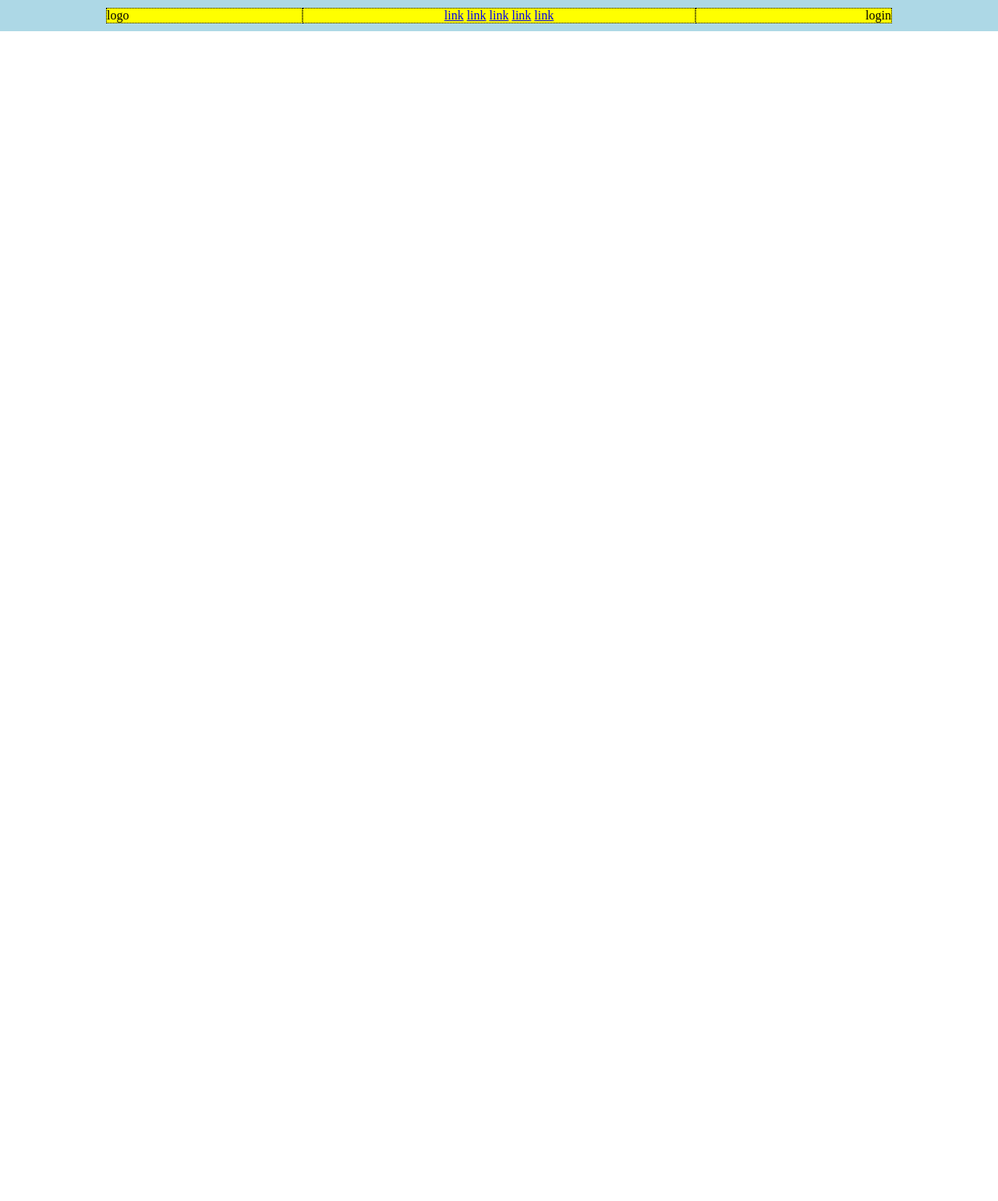
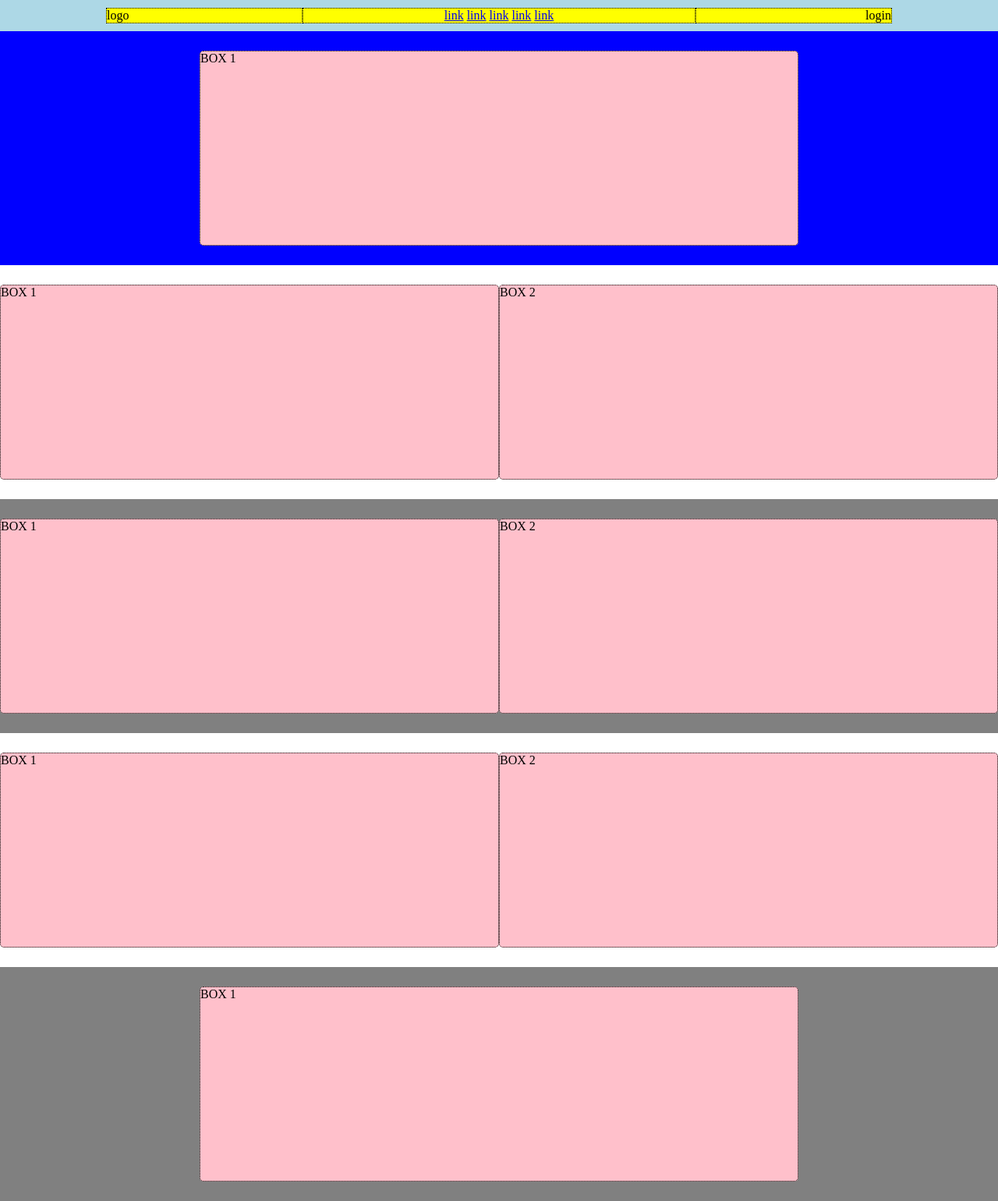
Before and after one commit to Julian2206/htmlcss-struttura-discord, a plain HTML site: page index.html in a window 1280 px wide. Shown: the whole page at 78% size. Before the commit the page ends 800 px from the top, so only its background shows below. Drawn offline with Linux system fonts and the light colour scheme.

Commit message:
htmlcss(mod.3)

```diff
--- a/css/style.css
+++ b/css/style.css
@@ -7,11 +7,14 @@
 .container-header {
   width: 100%;
   margin: 0 auto;
-  display: flex;
   padding: 10px;
   background-color: lightblue;
+  /* flex-direction: row; */
+}
+
+.flex {
+  display: flex;
   justify-content: center;
-  /* flex-direction: row; */
 }
 
 /* header */
@@ -40,3 +43,60 @@
 /* end-header */
 
 /* main-sections */
+
+.section-1 {
+  background-color: blue;
+  width: 100%;
+  height: 300px;
+  display: flex;
+  justify-content: center;
+  align-items: center;
+}
+
+.box1 {
+  background-color: pink;
+  border: 1px dotted black;
+  border-radius: 5px;
+  width: 60%;
+  height: 250px;
+}
+
+/* end-section-1 */
+
+.section-2 {
+  background-color: white;
+  width: 100%;
+  height: 300px;
+  display: flex;
+  justify-content: center;
+  align-items: center;
+}
+
+.section-3 {
+  background-color: grey;
+  width: 100%;
+  height: 300px;
+  display: flex;
+  justify-content: center;
+  align-items: center;
+}
+
+.section-4 {
+  background-color: white;
+  width: 100%;
+  height: 300px;
+  display: flex;
+  justify-content: center;
+  align-items: center;
+}
+
+.section-5 {
+  background-color: grey;
+  width: 100%;
+  height: 300px;
+  display: flex;
+  justify-content: center;
+  align-items: center;
+}
+
+/* footer-sections */
--- a/index.html
+++ b/index.html
@@ -9,6 +9,7 @@
   </head>
   <body>
     <header class="container-header">
+      <div class="flex">
         <div class="logo">logo</div>
         <div class="navigation">
           <a class="link" href="#">link</a>
@@ -18,21 +19,42 @@
           <a class="link" href="#">link</a>
         </div>
         <div class="login">login</div>
-
+      </div>
+    </header>
     <main>
-        <section class="section-1"><div class="box-1"></div></section>
-        <section class="2"></section>
-        <section class="3"></section>
-        <section class="3"></section>
-        <section class="4"></section>
-        <section class="6"></section>
+        <div class="">
+            <div class="section-1">
+                <div class="box1">BOX 1</div>
+            </div>
+        </div>
+        <div class="">
+            <div class="section-2">
+            <div class="box1">BOX 1</div>
+            <div class="box1">BOX 2</div>
+            <div></div>
+        </div>
+        <div class="">
+            <div class="section-3">
+            <div class="box1">BOX 1</div>
+            <div class="box1">BOX 2</div>
+            <div></div>
+        </div>
+        <div class="">
+            <div class="section-4">
+            <div class="box1">BOX 1</div>
+            <div class="box1">BOX 2</div>
+            <div></div>
+        </div>
+        <div class="">
+            <div class="section-5">
+            <div class="box1">BOX 1</div>
+        </div>
     </main>
 
     <footer>
       <section class="-1"></section>
       <section class="-2"></section>
     </footer>
-    </header>
   </body>
 </html>
 
```
Lines whose indentation alone changed are shown as unchanged.
